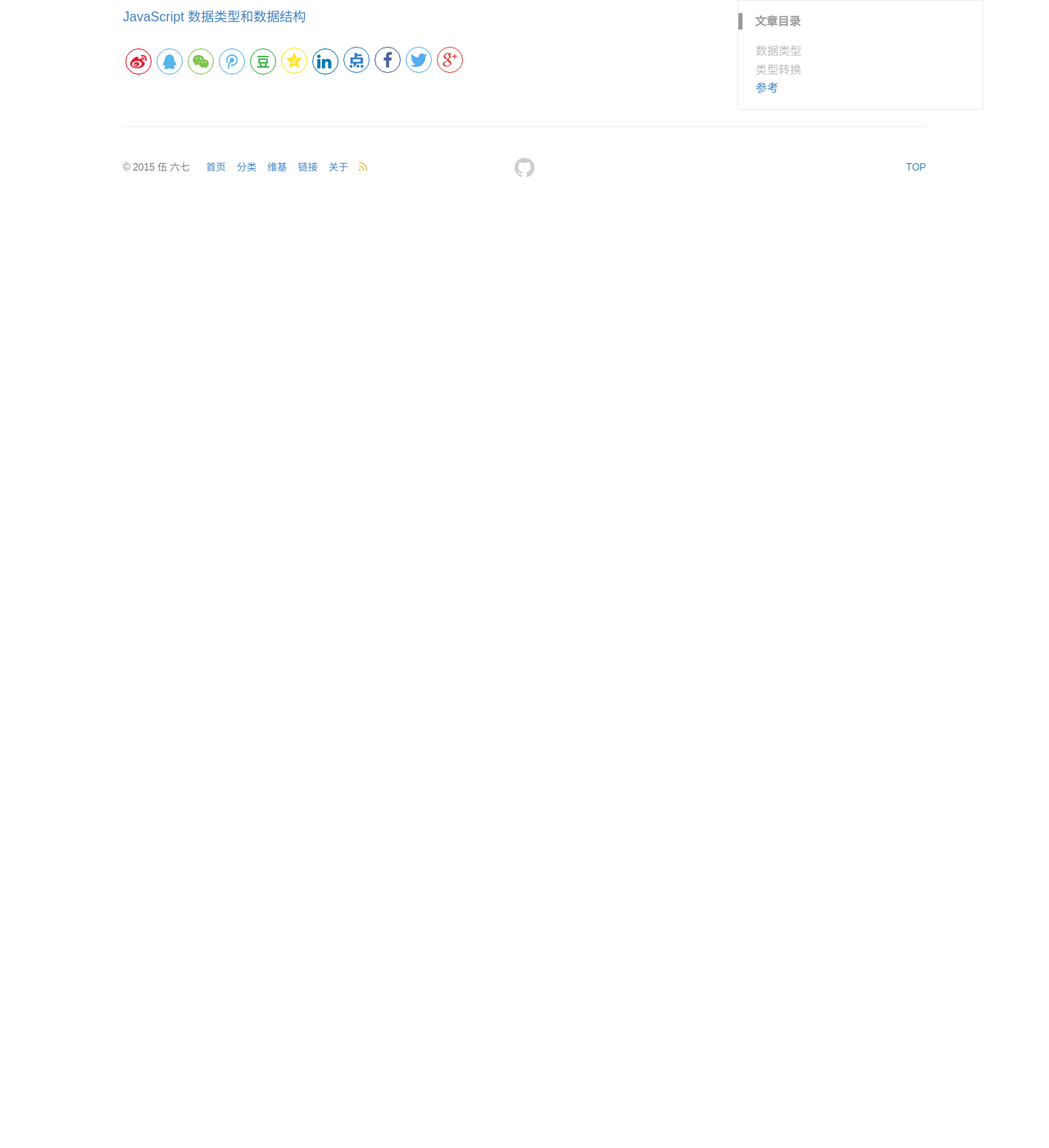
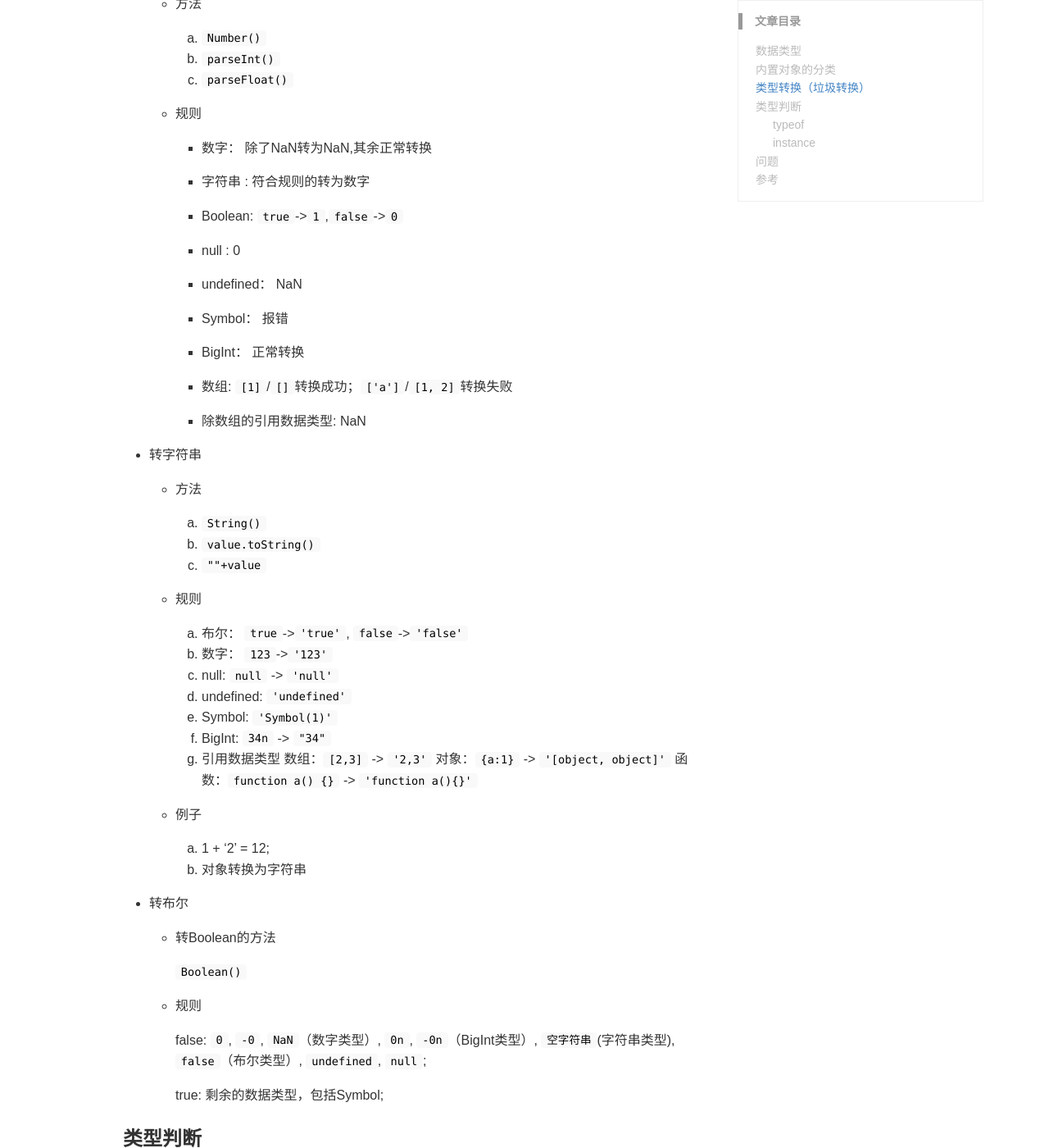
Before and after one commit to xueyida/xueyida.github.io, a Jekyll site: the page built from _posts/2020-05-31-Javascript类型相关.md, in a window 1280 px wide and 1400 px high, scrolled down 1370 px. Shown: the whole window at 82% size. Built offline with Jekyll 4.4.1, drawn with Linux system fonts in a browser that asks for light colours; comment, search, counter and statistics services are not loaded; before the commit the page ends 1623 px from its top, so only the background shows below that; some of the changed text lies outside the part shown.

Commit message:
feat: 类型相关

```diff
--- a/_posts/2020-05-31-Javascript类型相关.md
+++ b/_posts/2020-05-31-Javascript类型相关.md
@@ -19,27 +19,25 @@ keywords: 前端  Javascript
   4. Undefined
   5. Null
   6. Symbol
-  7. BigInt
+  7. BigInt(ES2020)
+
+      `不能与Number进行换算`；
 
 - 引用数据类型
 
+  指的是内存中的可以被`标识符`引用的一块区域；除了上面的数据类型，其余的都是引用数据类型；
 
-
-  内置对象的分类：
-
-  各种类型之间的区别是什么？
-  本地对象与内置对象的区别？本地对象是内置对象的子集
-  宿主对象就是web api?
+### 内置对象的分类
 
   - 值属性
-    - Infinity (typeof Infinity === `number`)
-    - NaN (typeof NaN === `number`)
-    - undefined (typeof undefined === `undefined`)
-    - null (typeof null === `object`)
+    - Infinity (`typeof Infinity` === `number`)
+    - NaN (`typeof NaN` === `number`)
+    - undefined ( `typeof undefined` === `undefined`)
+    - null (`typeof null` === `object`)
+    - globalThis
+      提供了标准的方式来获取不同环境下的全局`this`对象
 
   - 函数属性
-
-
   - 基本对象
   - 数字和日期对象
   - 字符串
@@ -54,8 +52,119 @@ keywords: 前端  Javascript
     arguments
 
 
-### 类型转换
 
+
+### 类型转换（垃圾转换）
+
+  - 转数字
+
+    - 方法
+
+      1. `Number()`
+      2. `parseInt()`
+      3. `parseFloat()`
+
+    - 规则
+
+      - 数字： 除了NaN转为NaN,其余正常转换
+
+      - 字符串 : 符合规则的转为数字
+
+      - Boolean: `true`->`1`,`false`->`0`
+
+      - null : 0
+
+      - undefined： NaN
+
+      - Symbol： 报错
+
+      - BigInt： 正常转换
+
+      - 数组: `[1]`/`[]`转换成功；`['a']`/`[1, 2]`转换失败
+
+      - 除数组的引用数据类型: NaN
+
+
+  - 转字符串
+
+    - 方法
+
+      1. `String()`
+      2. `value.toString()`
+      3. `""+value`
+
+    - 规则
+
+      1. 布尔： `true`->`'true'`, `false`->`'false'`
+      2. 数字： `123`->`'123'`
+      3. null: `null` -> `'null'`
+      4. undefined: `'undefined'`
+      5. Symbol: `'Symbol(1)'`
+      6. BigInt: `34n` -> `"34"`
+      7. 引用数据类型
+          数组：`[2,3]` -> `'2,3'`
+          对象：`{a:1}` -> `'[object, object]'`
+          函数：`function a() {}` -> `'function a(){}'`
+
+    - 例子
+
+      1. 1 + '2' = 12;
+      2. 对象转换为字符串
+
+
+  - 转布尔
+
+    - 转Boolean的方法
+
+      `Boolean()`
+
+    - 规则
+
+      false:
+        `0`, `-0`, `NaN`（数字类型）,
+        `0n`, `-0n`（BigInt类型）,
+        `空字符串`(字符串类型),
+        `false`（布尔类型）,
+        `undefined`,
+        `null`;
+
+      true: 剩余的数据类型，包括Symbol;
+
+### 类型判断
+
+#### typeof
+
+1. undefined： `undefined` -> `'undefined'`
+2. null: `null` -> `'object'`
+3. 数字: `1` -> `'number'`
+4. 字符串: `'123'` -> `'string'`
+5. BigInt: `2n` -> `'bigint'`
+6. Symbol: `Symbol(2)` -> `'symbol'`
+7. 引用数据类型
+
+    - 函数：`function a(){}` -> `'function'`
+    - 对象： `{}` -> `'object'`
+    - 数组： `[]` -> `object`
+
+#### instance
+
+  判断引用数据类型
+
+
+### 问题
+
+1. 各种引用数据类型之间的区别是什么？
+
+    Object是所有引用数据类型的父元素；试着用instance判断其他的引用类型，比如Json等；
+
+2. 常用的引用类型?
+    对象、数组、函数；
+
+3. 本地对象、内置对象、宿主对象分别是什么？
+
+  宿主对象：BOM对象与DOM对象
+  内置对象：内置对象属于本地对象，目前规定的内置对象有Math、Global;
+  本地对象：除了宿主对象的所有对象；
 
 ### 参考
 
```
